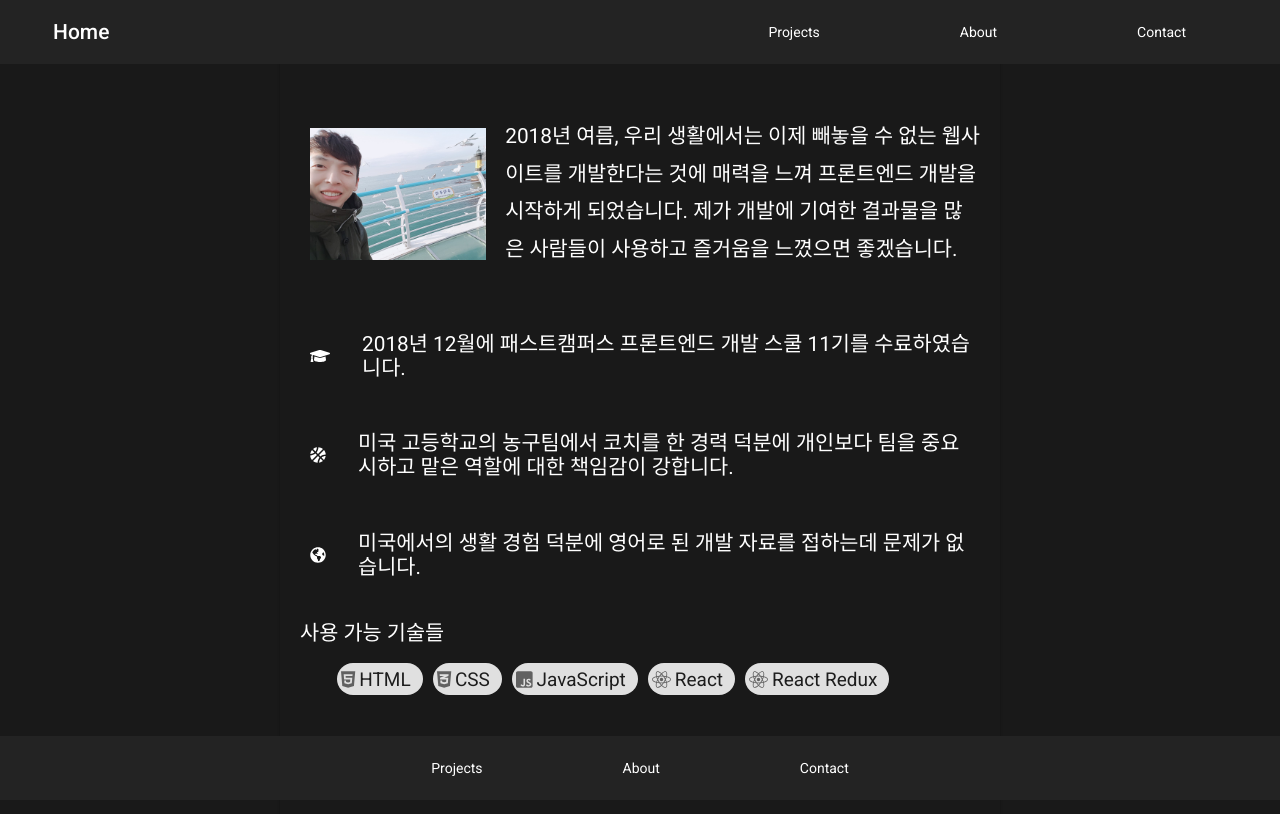
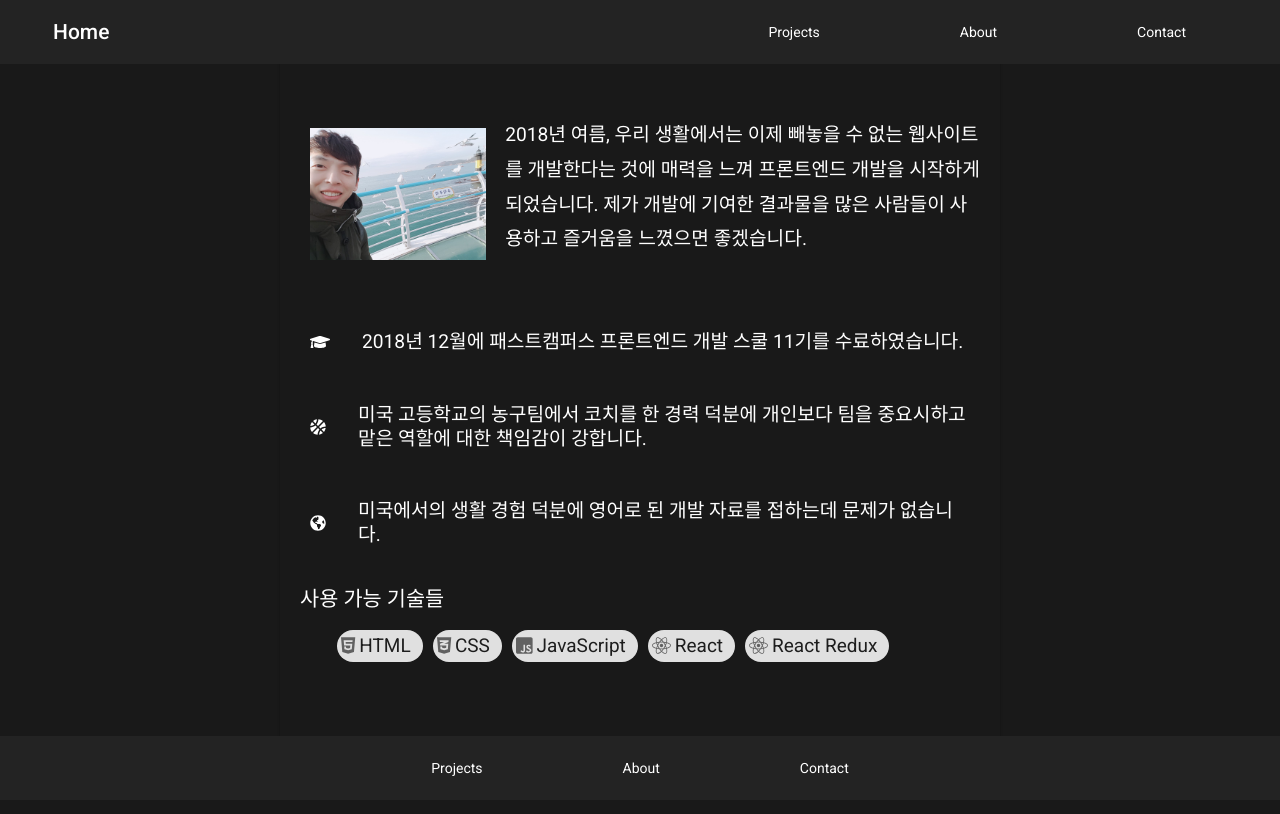
Before and after one commit to joonkim0625/my-portfolio, a React (Create React App) app: page /about in a window 1280 px wide. Shown: the top 814 px of the page. Built offline with nearby package versions, Linux system fonts and the light colour scheme.

Commit message:
About 페이지 폰트 사이즈 변경

```diff
--- a/src/components/about/About.js
+++ b/src/components/about/About.js
@@ -100,9 +100,6 @@ const styles = theme => ({
     },
     [theme.breakpoints.up("md")]: {
       fontSize: "1.2rem"
-    },
-    [theme.breakpoints.up("lg")]: {
-      fontSize: "1.3rem"
     }
   },
   divider: {
@@ -120,9 +117,6 @@ const styles = theme => ({
     },
     [theme.breakpoints.up("md")]: {
       fontSize: "1.2rem"
-    },
-    [theme.breakpoints.up("lg")]: {
-      fontSize: "1.3rem"
     }
   },
   skills: {
```
